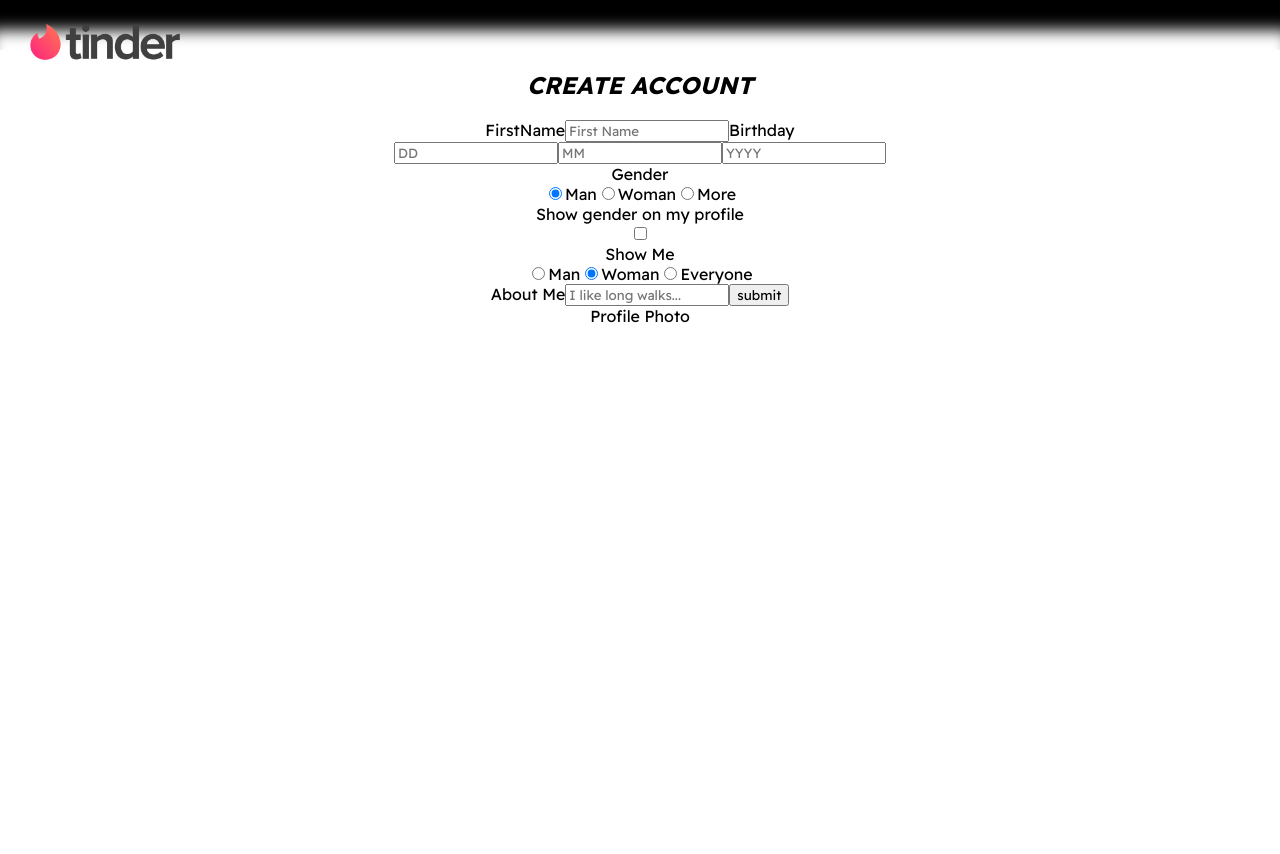
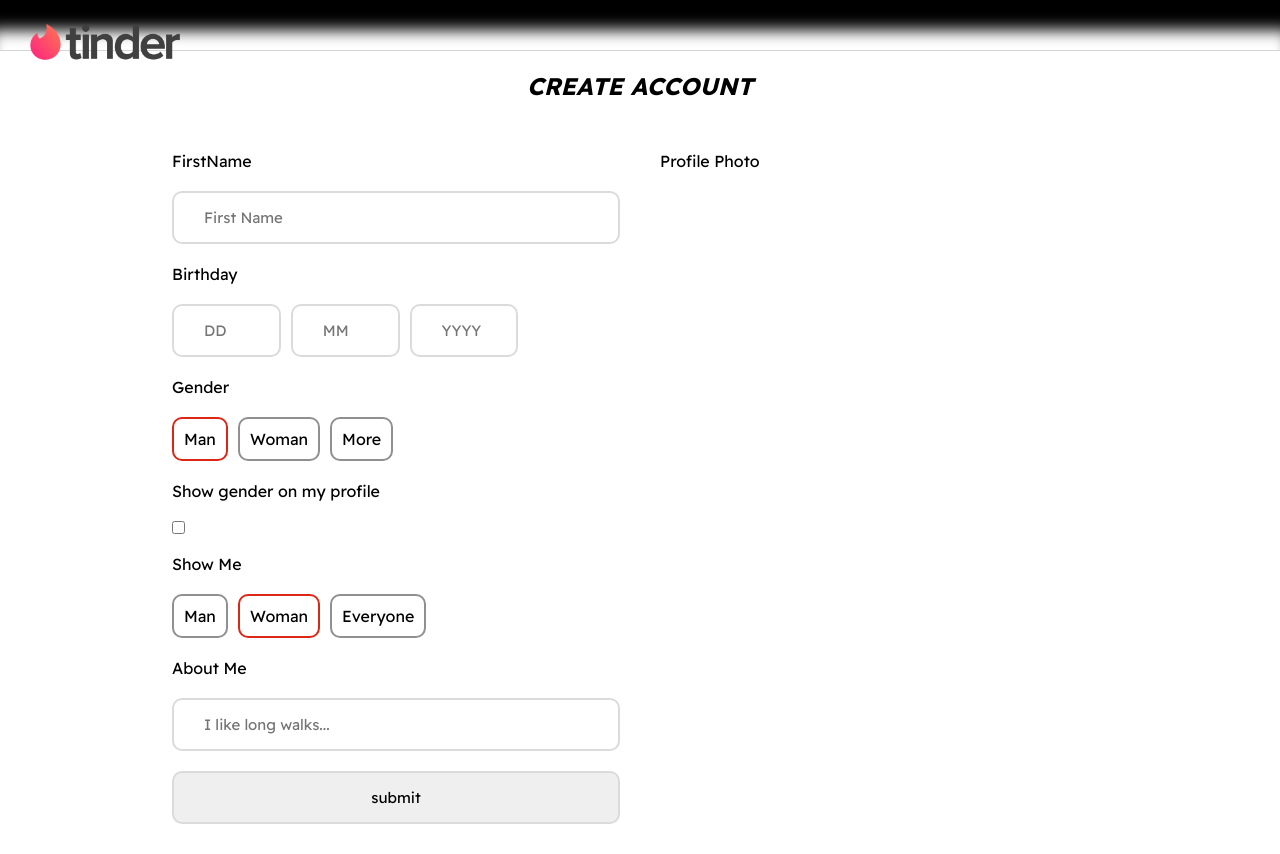
Before and after one commit to darbeiter/Tinder-Clone, a React (Create React App) app: page /onboarding in a window 1280 px wide. Before the commit the page ends 800 px from the top, so only its background shows below. Built offline with nearby package versions, Linux system fonts and the light colour scheme.

Commit message:
💄 update styles for onboarding component

```diff
--- a/src/index.css
+++ b/src/index.css
@@ -145,3 +145,82 @@ nav .logo-container .logo {
 hr {
   width: 100%;
 }
+
+/* ----- OnBoarding Page ----- */
+.onboarding {
+  border-top: solid 1px rgb(213, 213, 213);
+}
+
+.onboarding form {
+  display: flex;
+  justify-content: center;
+}
+
+.onboarding form section {
+  display: flex;
+  flex-direction: column;
+  padding: 20px;
+  width: 35%;
+  text-align: start;
+}
+
+.onboarding form input {
+  padding: 15px 30px;
+  margin: 10px 0;
+  font-size: 15px;
+  border: solid 2px rgb(219,219,219);
+  border-radius: 10px;
+}
+.onboarding form input::-webkit-outer-spin-button,
+.onboarding form input::-webkit-inner-spin-button {
+  -webkit-appearance: none;
+  margin: 0;
+}
+
+.onboarding form label {
+  margin: 10px 0;
+}
+
+.onboarding form .multiple-input-container {
+  display: flex;
+  flex-direction: row;
+}
+
+.onboarding form .multiple-input-container input {
+  margin-right: 10px;
+
+}
+
+.onboarding form .multiple-input-container label {
+  padding: 10px;
+  border: solid 2px rgb(144, 144, 144);
+  border-radius: 10px;
+  transition: all 0.3s;
+  margin-right: 10px;
+}
+
+
+.onboarding form input[type="radio"] {
+  display: none;
+}
+
+
+.onboarding form input[type="number"] {
+  width: 10%;
+}
+
+.onboarding form input[type="radio"]:checked + label {
+  border: solid 2px rgb(221, 39, 22);
+}
+
+.onboarding form input[type="submit"]:hover {
+  background-color: rgb(235,235,235);
+}
+
+.onboarding form input[type="submit"]:active {
+  background-color: rgb(226,115,155);
+}
+
+.onboarding form .photo-container img {
+  width: 100%;
+}
```
